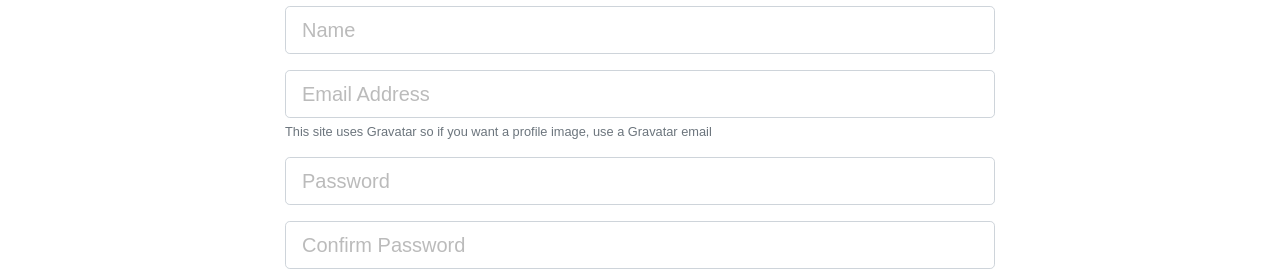
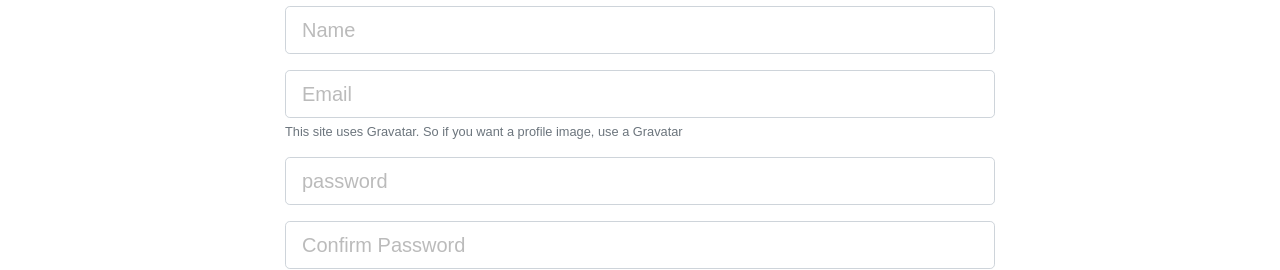
Before and after one commit to ccastell18/React_social_network, a React (Create React App) app in the folder client/: page /register in a window 1280 px wide. Shown: the part 195-465 px from the top of the page. Built offline with nearby package versions, Linux system fonts and the light colour scheme.

Commit message:
TextFieldGroup

```diff
--- a/client/src/App.js
+++ b/client/src/App.js
@@ -2,7 +2,7 @@ import React, { Component } from 'react';
 import { BrowserRouter as Router, Route } from 'react-router-dom';
 import jwt_decode from 'jwt-decode';
 import setAuthToken from './utils/setAuthToken';
-import { setCurrentUser } from './actions/authActions';
+import { setCurrentUser, logoutUser } from './actions/authActions';
 //react component that provides App with store which holds state.
 import { Provider } from 'react-redux';
 import store from './store';
@@ -23,6 +23,15 @@ if (localStorage.jwtToken) {
   const decoded = jwt_decode(localStorage.jwtToken);
   //call set user and isAuthenticated
   store.dispatch(setCurrentUser(decoded));
+  //Check for expired token
+  const currentTime = Date.now() / 1000;
+  if (decoded.exp < currentTime) {
+    //logout user
+    store.dispatch(logoutUser);
+    //Todo: Clear current Profile
+    //redirect to login
+    window.location.href = '/login';
+  }
 }
 
 class App extends Component {
--- a/client/src/actions/authActions.js
+++ b/client/src/actions/authActions.js
@@ -53,3 +53,13 @@ export const setCurrentUser = decoded => {
     payload: decoded
   };
 };
+
+//Log user out
+export const logoutUser = () => dispatch => {
+  //remove item from local storage
+  localStorage.removeItem('jwtToken');
+  //remove auth header for future requests
+  setAuthToken(false);
+  //set current user to empty object which will set isAutheniticated to false
+  dispatch(setCurrentUser({}));
+};
--- a/client/src/components/auth/Login.js
+++ b/client/src/components/auth/Login.js
@@ -1,8 +1,9 @@
 import React, { Component } from 'react';
-import PropTypes from 'prop-types';
+import { PropTypes } from 'prop-types';
 import { connect } from 'react-redux';
 import classnames from 'classnames';
 import { loginUser } from '../../actions/authActions';
+import TextFieldGroup from '../common/textFieldGroup';
 
 class Login extends Component {
   constructor() {
@@ -15,6 +16,13 @@ class Login extends Component {
     this.onChange = this.onChange.bind(this);
     this.onSubmit = this.onSubmit.bind(this);
   }
+
+  componentDidMount() {
+    if (this.props.auth.isAuthenticated) {
+      this.props.history.push('/dashboard');
+    }
+  }
+
   componentWillReceiveProps(nextProps) {
     if (nextProps.auth.isAuthenticated) {
       this.props.history.push('/dashboard');
@@ -51,35 +59,23 @@ class Login extends Component {
                 Sign in to your DevConnector account
               </p>
               <form onSubmit={this.onSubmit}>
+                <TextFieldGroup
+                  placeholder="Email Address"
+                  name="email"
+                  type="email"
+                  value={this.state.email}
+                  onChange={this.onChange}
+                  error={errors.email}
+                />
                 <div className="form-group">
-                  <input
-                    type="email"
-                    className={classnames('form-control form-control-lg', {
-                      'is-invalid': errors.email
-                    })}
-                    placeholder="Email Address"
-                    name="email"
-                    value={this.state.email}
-                    onChange={this.onChange}
-                  />
-                  {errors.email && (
-                    <div className="invalid-feedback">{errors.email}</div>
-                  )}
-                </div>
-                <div className="form-group">
-                  <input
-                    type="password"
-                    className={classnames('form-control form-control-lg', {
-                      'is-invalid': errors.password
-                    })}
+                  <TextFieldGroup
                     placeholder="Password"
                     name="password"
+                    type="password"
                     value={this.state.password}
                     onChange={this.onChange}
+                    error={errors.password}
                   />
-                  {errors.password && (
-                    <div className="invalid-feedback">{errors.password}</div>
-                  )}
                 </div>
                 <input type="submit" className="btn btn-info btn-block mt-4" />
               </form>
--- a/client/src/components/auth/Register.js
+++ b/client/src/components/auth/Register.js
@@ -1,7 +1,8 @@
 import React, { Component } from 'react';
-import PropTypes from 'prop-types';
+import { PropTypes } from 'prop-types';
 //redirects from outside component
 import { withRouter } from 'react-router-dom';
+import TextFieldGroup from '../common/textFieldGroup';
 
 import classnames from 'classnames';
 //used to connect redux to component
@@ -22,6 +23,13 @@ class Register extends Component {
     this.onChange = this.onChange.bind(this);
     this.onSubmit = this.onSubmit.bind(this);
   }
+
+  componentDidMount() {
+    if (this.props.auth.isAuthenticated) {
+      this.props.history.push('/dashboard');
+    }
+  }
+
   //can test certain properties
   componentWillReceiveProps(nextProps) {
     if (nextProps.errors) {
@@ -61,72 +69,43 @@ class Register extends Component {
               </p>
               {/*noValidate takes away HTML error notices */}
               <form noValidate onSubmit={this.onSubmit}>
-                <div className="form-group">
-                  <input
-                    type="text"
-                    //classnames- first parameter are always in use.  the second param is an object that can change.
-                    className={classnames('form-control form-control-lg', {
-                      'is-invalid': errors.name
-                    })}
+                <TextFieldGroup
                   placeholder="Name"
                   name="name"
+                  type="name"
                   value={this.state.name}
                   onChange={this.onChange}
+                  error={errors.name}
                 />
-                  {/* needed to show error information. */}
-                  {errors.name && (
-                    <div className="invalid-feedback">{errors.name}</div>
-                  )}
-                </div>
-                <div className="form-group">
-                  <input
+
+                <TextFieldGroup
+                  placeholder="Email "
+                  name="email"
                   type="email"
-                    className={classnames('form-control form-control-lg', {
-                      'is-invalid': errors.email
-                    })}
-                    placeholder="Email Address"
-                    name="email"
                   value={this.state.email}
                   onChange={this.onChange}
+                  error={errors.email}
+                  info="This site uses Gravatar. So if you want a profile image, use a Gravatar"
                 />
-                  {errors.email && (
-                    <div className="invalid-feedback">{errors.email}</div>
-                  )}
-                  <small className="form-text text-muted">
-                    This site uses Gravatar so if you want a profile image, use
-                    a Gravatar email
-                  </small>
-                </div>
-                <div className="form-group">
-                  <input
+
+                <TextFieldGroup
+                  placeholder="password"
+                  name="password"
                   type="password"
-                    className={classnames('form-control form-control-lg', {
-                      'is-invalid': errors.password
-                    })}
-                    placeholder="Password"
-                    name="password"
                   value={this.state.password}
                   onChange={this.onChange}
+                  error={errors.password}
                 />
-                  {errors.password && (
-                    <div className="invalid-feedback">{errors.password}</div>
-                  )}
-                </div>
-                <div className="form-group">
-                  <input
-                    type="password"
-                    className={classnames('form-control form-control-lg', {
-                      'is-invalid': errors.password2
-                    })}
+
+                <TextFieldGroup
                   placeholder="Confirm Password"
                   name="password2"
+                  type="password"
                   value={this.state.password2}
                   onChange={this.onChange}
+                  error={errors.password2}
                 />
-                  {errors.password2 && (
-                    <div className="invalid-feedback">{errors.password2}</div>
-                  )}
-                </div>
+
                 <input type="submit" className="btn btn-info btn-block mt-4" />
               </form>
             </div>
--- /dev/null
+++ b/client/src/components/common/textFieldGroup.js
@@ -0,0 +1,49 @@
+import React from 'react';
+import classnames from 'classnames';
+import PropTypes from 'prop-types';
+
+const TextFieldGroup = ({
+  name,
+  placeholder,
+  value,
+  error,
+  info,
+  type,
+  onChange,
+  disabled
+}) => {
+  return (
+    <div className="form-group">
+      <input
+        type={type}
+        className={classnames('form-control form-control-lg', {
+          'is-invalid': error
+        })}
+        placeholder={placeholder}
+        name={name}
+        value={value}
+        disabled={disabled}
+        onChange={onChange}
+      />
+      {info && <small className="form-text text-muted">{info}</small>}
+      {error && <div className="invalid-feedback">{error}</div>}
+    </div>
+  );
+};
+
+TextFieldGroup.propTypes = {
+  name: PropTypes.string.isRequired,
+  placeholder: PropTypes.string.isRequired,
+  value: PropTypes.string.isRequired,
+  info: PropTypes.string,
+  error: PropTypes.string,
+  type: PropTypes.string.isRequired,
+  onChange: PropTypes.func.isRequired,
+  disabled: PropTypes.string
+};
+
+TextFieldGroup.defaultProps = {
+  type: 'text'
+};
+
+export default TextFieldGroup;
--- a/client/src/components/layout/Landing.js
+++ b/client/src/components/layout/Landing.js
@@ -1,7 +1,14 @@
 import React, { Component } from 'react';
 import { Link } from 'react-router-dom';
+import { PropTypes } from 'prop-types';
+import { connect } from 'react-redux';
 
 class Landing extends Component {
+  componentDidMount() {
+    if (this.props.auth.isAuthenticated) {
+      this.props.history.push('/dashboard');
+    }
+  }
   render() {
     return (
       <div className="landing">
@@ -30,4 +37,13 @@ class Landing extends Component {
     );
   }
 }
-export default Landing;
+
+Landing.propTypes = {
+  auth: PropTypes.object.isRequired
+};
+
+const mapStateToProps = state => ({
+  auth: state.auth
+});
+
+export default connect(mapStateToProps)(Landing);
```
Also changed, not shown: client/src/components/layout/Navbar.js (+57 -14 lines). Lines whose indentation alone changed are shown as unchanged.
